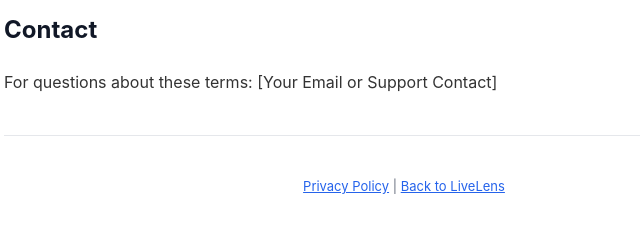
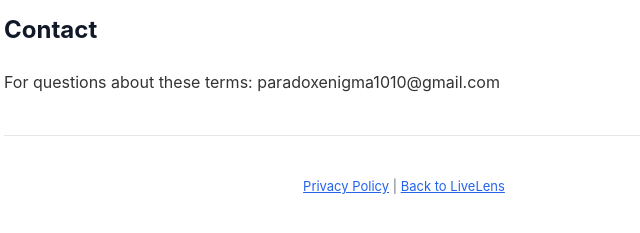
Before and after one commit to paradoxenigma1010-collab/livelens-legal, a plain HTML site: page terms.html in a window 1280 px wide. Shown: the part 1924-2157 px from the top of the page, 236-876 px from the left. Drawn offline with Linux system fonts and the light colour scheme.

Commit message:
Update contact email in terms.html

```diff
--- a/terms.html
+++ b/terms.html
@@ -79,7 +79,7 @@
     <p>These terms may be updated occasionally. Continued use of the app after changes constitutes acceptance.</p>
 
     <h2>Contact</h2>
-    <p>For questions about these terms: [Your Email or Support Contact]</p>
+    <p>For questions about these terms: paradoxenigma1010@gmail.com</p>
 
     <hr style="margin: 40px 0; border: none; border-top: 1px solid #E5E7EB;">
     <p style="text-align: center; color: #6B7280; font-size: 13px;">
```
